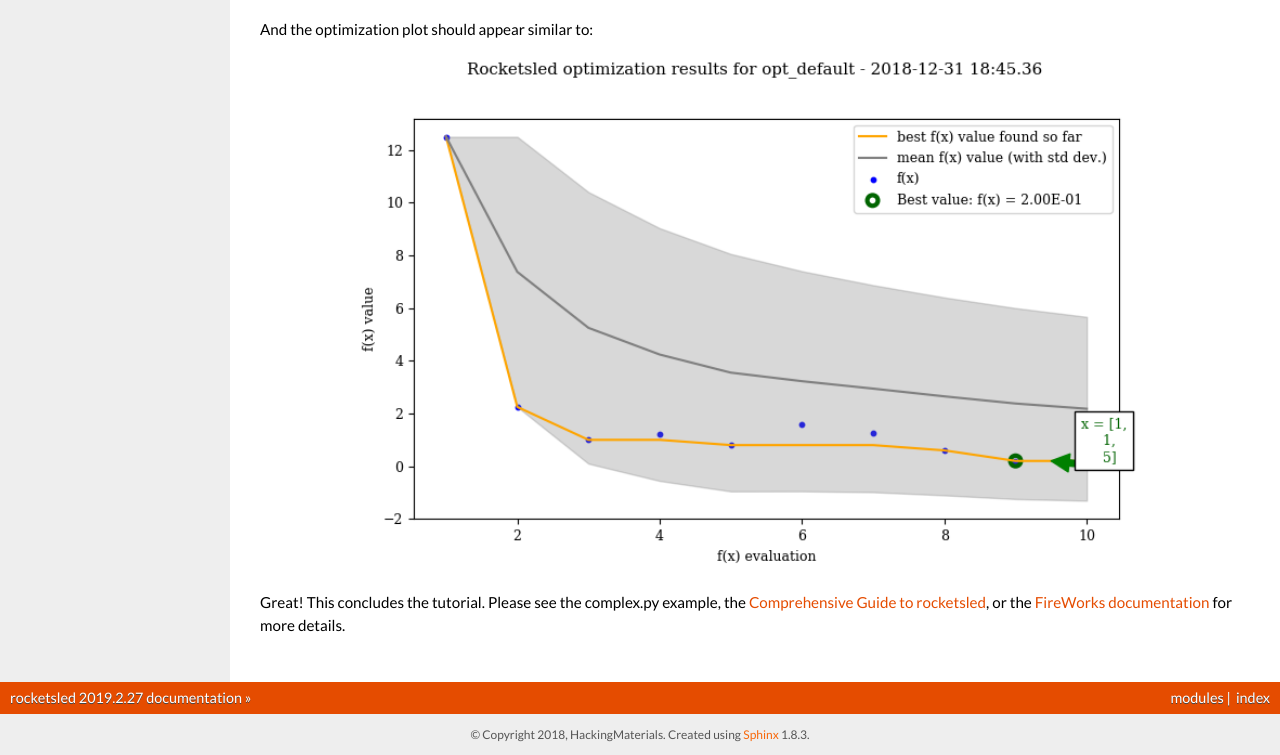
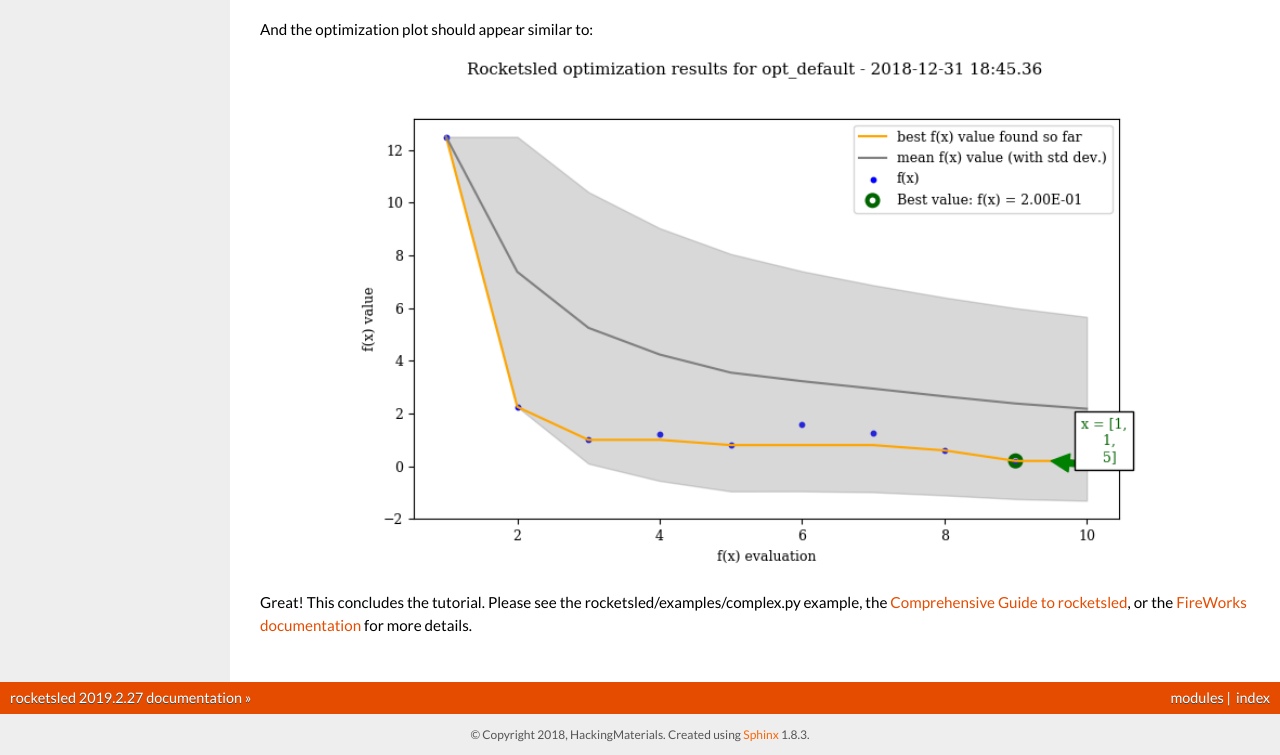
Before and after one commit to hackingmaterials/rocketsled, a plain HTML site: page docs/tutorial.html in a window 1280 px wide. Shown: the part 4093-4848 px from the top of the page. Drawn offline with Linux system fonts and the light colour scheme.

Commit message:
update docs again and closes #55

```diff
--- a/docs/tutorial.html
+++ b/docs/tutorial.html
@@ -230,7 +230,7 @@ DB not locked by any process <span class="o">(</span>no current optimization<spa
 <blockquote>
 <div><a class="reference internal image-reference" href="_images/opt_basic.png"><img alt="server" class="align-center" src="_images/opt_basic.png" style="width: 1000px;" /></a>
 </div></blockquote>
-<p>Great! This concludes the tutorial. Please see the complex.py example, the <a class="reference internal" href="guide.html"><span class="doc">Comprehensive Guide to rocketsled</span></a>, or the <a class="reference external" href="https://github.com/materialsproject/fireworks">FireWorks documentation</a> for more details.</p>
+<p>Great! This concludes the tutorial. Please see the rocketsled/examples/complex.py example, the <a class="reference internal" href="guide.html"><span class="doc">Comprehensive Guide to rocketsled</span></a>, or the <a class="reference external" href="https://github.com/materialsproject/fireworks">FireWorks documentation</a> for more details.</p>
 </div>
 </div>
 
```
Also changed, not shown: docs/_sources/tutorial.rst.txt, 1 other file.
